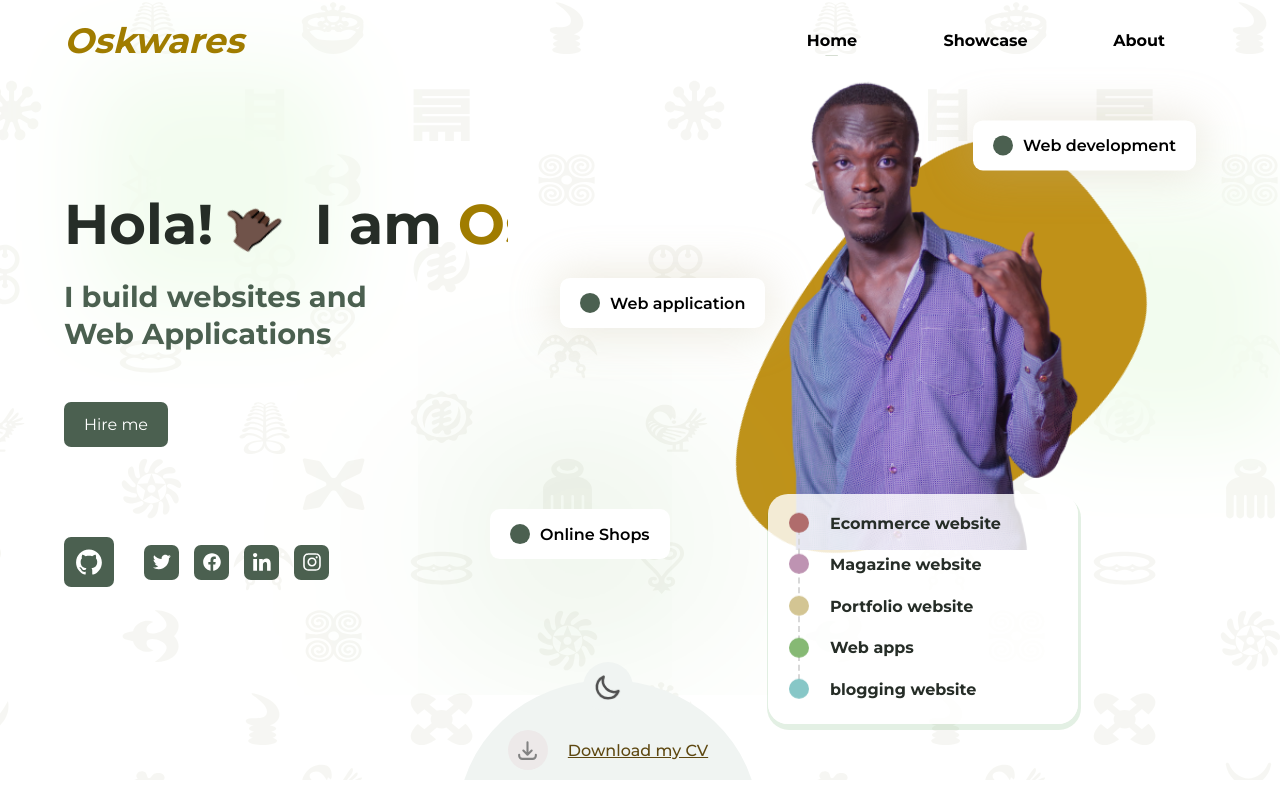
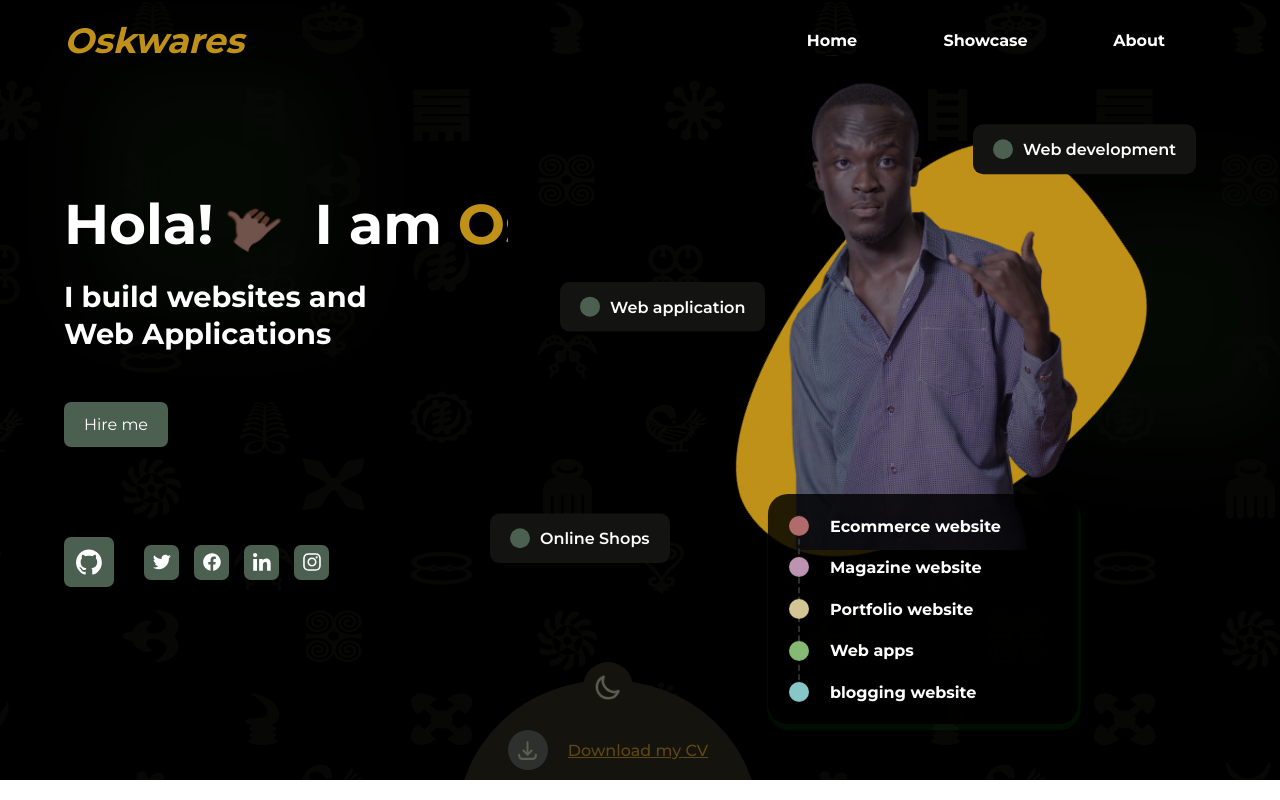
Before and after one commit to Kwameowusu/oskwares, a Next.js app: page / in a window 1280 px wide. Built offline with nearby package versions, Linux system fonts and the light colour scheme.

Commit message:
oskwares

```diff
--- a/interface/components/home/HeroSection.js
+++ b/interface/components/home/HeroSection.js
@@ -26,7 +26,7 @@ const HeroSection = () => {
 
 	const route = useRouter();
 	const active = {
-		backgroundColor: "#ffffff",
+		backgroundColor: " var(--backgroundColor)",
 		paddingLeft: "10px",
 		fontWeight: "700",
 	};
@@ -66,7 +66,7 @@ const HeroSection = () => {
 									<button className="herosection-navbar-menu-button">
 										<DotsHorizonIcons
 											style={{
-												color: "#828282",
+												color: "var(--faintTextColor)",
 												fontSize: "18px",
 											}}
 										/>
@@ -281,7 +281,7 @@ const HeroSection = () => {
 									<MoonIcon
 										className="moon"
 										style={{
-											color: "#4F4F4F",
+											color: "var(--faintTextColor)",
 											fontSize: "30px",
 										}}
 									/>
@@ -291,7 +291,7 @@ const HeroSection = () => {
 										{" "}
 										<DownloadIcon
 											style={{
-												color: "#828282",
+												color: "var(--faintTextColor)",
 												fontSize: "25px",
 											}}
 										/>{" "}
--- a/interface/components/overlays/AboutOverlay.js
+++ b/interface/components/overlays/AboutOverlay.js
@@ -28,7 +28,7 @@ const AboutOverlay = () => {
 								className="overlay-close-container">
 								<TimesIcon
 									style={{
-										color: "#4F4F4F",
+										color: "var(--faintTextColor)",
 										fontSize: "25px",
 									}}
 								/>
--- a/interface/lib/utils/AnimateTransition.js
+++ b/interface/lib/utils/AnimateTransition.js
@@ -45,7 +45,7 @@ console.log(detailsError)
 					`${ExitAnimate}`
 				);
 				nodeRef.current.classList.add("promptHideAnimate");
-			}, Number(timeOut) * 0.40);
+			}, Number(timeOut) * 0.80);
 			return () => clearTimeout(timer);
 
 
@@ -58,7 +58,7 @@ console.log(detailsError)
 				nodeRef.current.classList.remove(`promptShowAnimate`);
 				nodeRef.current.classList.remove(`${ExitAnimate}`);
 				nodeRef.current.classList.add("promptHideAnimate");
-			}, Number(timeOut) * 0.40);
+			}, Number(timeOut) * 0.80);
 			return () => clearTimeout(timer);
 		}
 	}, [
--- a/pages/_app.js
+++ b/pages/_app.js
@@ -7,6 +7,7 @@ import "../styles/overlay/AboutOverlay.css";
 import "../styles/projects/ProjectScreen.css";
 
 function MyApp({ Component, pageProps }) {
+
 	return (
 		<>
 			<ThemeProvider>
--- a/pages/index.js
+++ b/pages/index.js
@@ -5,6 +5,7 @@ import Head from "next/head";
 
 
 export default function Home() {
+
   return (
 		<>
 			<Head>
--- a/styles/global/globals.css
+++ b/styles/global/globals.css
@@ -14,48 +14,83 @@
     font-family: "Montserrat", sans-serif;
     -webkit-tap-highlight-color: transparent;
 
-    --pillSmallBorderRadius: 20px;
-    --pillBigBorderRadius: 40px;
+
+    /* outline: 1px solid red; */
+
+    --whiteColor: white;
+
+    --firstBrandColor: #4B6050;
+    --secondBrandColor: #c09118;
+
     --minborderRadius: 6px;
-    --bigBorderRadius: 10px;
-    --textColorDark: #0a142f;
-    --textColorLight: #fbffd1;
-    --textColorLight2: #c3c3c2;
-    --textColorLight3: #ffffff;
+    --bigBorderRadius: 20px;
+    --roundBorderRadius: 50%;
 
-    --thinBorderBlack: rgb(192, 192, 192);
-    --wideBoxShadow: 4px 4px 20px 2px rgb(190, 192, 193);
-    /* outline: 1px solid red; */
+    --grey: #2e302e;
 }
 
 .light {
 
-    --pillSmallBorderRadius: 20px;
-    --pillBigBorderRadius: 40px;
-    --minborderRadius: 6px;
-    --bigBorderRadius: 10px;
-    --textColorDark: #0a142f;
-    --textColorLight: #fbffd1;
-    --textColorLight2: #c3c3c2;
-    --textColorLight3: #ffffff;
+    --deepTextColor: #262d27;
 
-    --thinBorderBlack: rgb(192, 192, 192);
+    --faintTextColor: #5c5c51;
+    --firstbrandColTextColor: #4B6050;
+
+    --firstBrandColor: #4B6050;
+    --secondBrandColor: #c09118;
+    --darkersecondBrandColor: #5E4812;
+
+    --iconCircle: #eaede9;
+    --servBackgroundColor: hsla(0, 0%, 100%, 0.82);
+    --backgroundColor: white;
+    --SecondBackgroundColor: rgb(255, 255, 255);
+    --transparentBackgroundColor: rgba(255, 255, 255, 0.86);
+    --deepbackground: #F0F4F2;
+    --dropDownBackgroundColor: rgba(231, 229, 219, 0.951);
+
+
+    --thinBorderColor: rgb(192, 192, 192);
+    --tagBoxShadow1: 0px 0px 45px 6px rgba(190, 181, 147, 0.28);
+    --tagBoxShadow2: 0px 4px 218px #86B974;
+    --tagBoxShadow3: 0px 0px 45px 6px rgba(190, 181, 147, 0.28);
+
     --wideBoxShadow: 4px 4px 20px 2px rgb(190, 192, 193);
+    --CardBoxShadow: 0 1px 4px -2px rgb(119, 128, 119),
+        inset 0 1px 0 rgba(210, 228, 207, 0.838);
+    --imageFilter:            filter: saturate(0.6) brightness(0.6) ;
+
     /* outline: 1px solid red; */
+    /* --textColorDark: #0a142f;
+        --textColorLight: #fbffd1;
+        --textColorLight2: #c3c3c2;
+        --textColorLight3: #ffffff; */
 }
 
 .dark {
-    --pillSmallBorderRadius: 20px;
-    --pillBigBorderRadius: 40px;
-    --minborderRadius: 6px;
-    --bigBorderRadius: 10px;
-    --textColorDark: #0a142f;
-    --textColorLight: #fbffd1;
-    --textColorLight2: #c3c3c2;
-    --textColorLight3: #ffffff;
+    --deepTextColor: #ffffff;
 
-    --thinBorderBlack: rgb(192, 192, 192);
-    --wideBoxShadow: 4px 4px 20px 2px rgb(190, 192, 193);
+    --faintTextColor: #5c5c51;
+    --firstBrandColTextColor: #ffffff;
+
+    --firstBrandColor: #4B6050;
+    --secondBrandColor: #c09118;
+    --darkersecondBrandColor: #5E4812;
+
+    --iconCircle: #2e302e;
+    --servBackgroundColor: hsla(0, 0%, 0%, 0.82);
+    --backgroundColor: rgb(0, 0, 0);
+    --SecondBackgroundColor: rgb(19, 19, 18);
+    --deepbackground: #14130D;
+    --transparentBackgroundColor: rgba(0, 0, 0, 0.96);
+    --dropDownBackgroundColor: rgba(15, 16, 13, 0.993);
+
+    --thinBorderColor: rgb(44, 47, 44);
+    --tagBoxShadow1: 0px 0px 45px 6px rgba(190, 181, 147, 0);
+    --tagBoxShadow2: 0px 4px 218px #86b97400;
+    --tagBoxShadow3: 0px 0px 45px 6px rgba(190, 181, 147, 0);
+    --wideBoxShadow: 4px 4px 20px 2px rgb(9, 9, 9);
+    --CardBoxShadow: 0 1px 4px -2px rgb(30, 31, 30),
+        inset 0 1px 0 rgba(28, 30, 27, 0.838);
     /* outline: 1px solid red; */
 }
 
--- a/styles/home/HeroSection.css
+++ b/styles/home/HeroSection.css
@@ -8,13 +8,13 @@
     height: 780px;
     position: relative;
     max-width: 1440px;
-
+    background-color: var(--backgroundColor);
 }
 
 .herosection-wrapper::after {
     position: absolute;
     content: '';
-    background-color: rgba(255, 255, 255, 0.9);
+    background-color: var(--transparentBackgroundColor);
     display: grid;
     inset: 0;
 }
@@ -102,7 +102,7 @@
     font-size: 2.2rem;
     font-weight: bolder;
     font-style: italic;
-    color: #A07C00;
+    color: var(--secondBrandColor);
 
 }
 
@@ -133,7 +133,7 @@
 }
 
 .herosection-navbar-menu-button {
-    background-color: #d8ddd9;
+    background-color: var(--dropDownBackgroundColor);
     width: 35px;
     height: 30px;
     border-radius: 5px;
@@ -152,12 +152,11 @@
 .home-pages-routes-dropdown {
     position: absolute;
     width: 0px;
-    background: #dee1ca54;
-    backdrop-filter: blur(15px);
+    background: var(--dropDownBackgroundColor);
+    /* backdrop-filter: blur(15px); */
     display: block;
 
-    box-shadow: 0 1px 4px -2px rgb(119, 128, 119),
-        inset 0 1px 0 rgba(210, 228, 207, 0.838);
+    box-shadow: var(--CardBoxShadow);
     border-radius: 8px;
     align-items: center;
     justify-content: center;
@@ -177,7 +176,8 @@
 
 }
 
-.home-pages-routes-dropdown-container::before,.home-pages-routes-dropdown-container::after{
+.home-pages-routes-dropdown-container::before,
+.home-pages-routes-dropdown-container::after {
     content: '';
     position: absolute;
     right: 10px;
@@ -187,7 +187,7 @@
     display: inline-block;
 }
 
-.home-pages-routes-dropdown-container::after{
+.home-pages-routes-dropdown-container::after {
 
     /* border-style: solid;
     border-width: 20px;
@@ -195,7 +195,7 @@
     border-bottom-width: 15px;
     border-color: transparent #dee1ca89 transparent transparent; */
     border: 13px solid transparent;
-  border-bottom-color: #dee1ca89;
+    border-bottom-color: var(--dropDownBackgroundColor);
 }
 
 
@@ -209,12 +209,13 @@
     visibility: hidden;
 
 }
+
 .home-pages-routes-inner-name-wrapper2::before {
     content: '';
     height: 23px;
     border-radius: 50px;
     width: 5px;
-    background-color: #4B6050;
+    background-color: var(--firstBrandColor);
     position: absolute;
     left: 9px;
     /* z-index: 100; */
@@ -225,7 +226,7 @@
     height: 80%;
     border-radius: 5px;
     width: 90%;
-    /* background-color: #ffffff; */
+    /* background-color:; */
     display: flex;
     align-items: center;
 
@@ -234,7 +235,7 @@
 
 
 .home-pages-routes-dropdown p {
-    color: var(--textColorDark);
+    color: var(--deepTextColor);
     -webkit-transition: all 0.25s ease-in-out;
     transition: all 0.25s ease-in-out;
     padding-left: 7px;
@@ -242,7 +243,7 @@
 }
 
 .home-pages-routes-dropdown a {
-    color: var(--textColorDark);
+    color: var(--deepTextColor);
     -webkit-transition: all 0.25s ease-in-out;
     transition: all 0.25s ease-in-out;
     padding-left: 7px;
@@ -262,7 +263,7 @@
     visibility: visible;
 }
 
-.herosection-navbar-menu-button-container:hover .home-pages-routes-dropdown .home-pages-routes-dropdown-container > .home-pages-routes-inner-name-wrapper {
+.herosection-navbar-menu-button-container:hover .home-pages-routes-dropdown .home-pages-routes-dropdown-container>.home-pages-routes-inner-name-wrapper {
     transition: height 230ms linear;
     height: 60px;
     visibility: visible;
@@ -300,6 +301,7 @@
     border-radius: 5px;
     position: relative;
     transition: all 300ms ease-in-out;
+    color: var(--deepTextColor);
 }
 
 .herosection-nav-button-link:hover {
@@ -310,7 +312,7 @@
     content: '';
     height: 3px;
     width: 90%;
-    background-color: #1a470d;
+    background-color: var(--firstBrandColor);
     position: absolute;
     border-radius: 100px;
     margin-top: 30px;
@@ -361,7 +363,7 @@
 
 .herosection-content-heading {
     font-size: 3.5rem;
-    color: #262D27;
+    color: var(--deepTextColor);
     white-space: nowrap;
     overflow: hidden;
     padding-right: 5px;
@@ -373,7 +375,7 @@
 }
 
 .herosection-content-heading strong {
-    color: #A07C00;
+    color: var(--secondBrandColor);
 
 }
 
@@ -429,7 +431,7 @@
 .herosection-content-heading-details {
     font-size: 1.8rem;
     font-weight: 700;
-    color: #4B6050;
+    color: var(--firstBrandColTextColor);
     margin-top: 20px;
     line-height: 37px;
 
@@ -443,7 +445,7 @@
 .herosection-content-calltopaction-wrapper button {
     height: 45px;
     border-radius: 7px;
-    background-color: #4B6050;
+    background-color: var(--firstBrandColor);
     color: white;
     padding-left: 20px;
     padding-right: 20px;
@@ -464,7 +466,7 @@
     height: 50px;
     width: 50px;
     border-radius: 7px;
-    background-color: #4B6050;
+    background-color: var(--firstBrandColor);
     color: white;
     border: none;
     outline: none;
@@ -483,7 +485,7 @@
     height: 35px;
     width: 35px;
     border-radius: 7px;
-    background-color: #4B6050;
+    background-color: var(--firstBrandColor);
     color: white;
     border: none;
     outline: none;
@@ -508,7 +510,7 @@
     margin-top: 50px;
     margin-left: 20px;
     transform: rotate(32deg);
-    animation: mymove 1.5s ease-in-out infinite alternate;
+    animation: mymove 1s ease-in-out infinite alternate;
 
 }
 
@@ -531,13 +533,15 @@
 
 .herosection-content-image-container img {
     top: -20px !important;
+            filter: saturate(0.6) brightness(0.6) ;
+
 }
 
 .herosection-content-image-services {
     width: 310px;
     height: 230px;
-    /* background-color: rgba(255, 255, 255, 0.922); */
-    background-color: hsla(0, 0%, 100%, 0.82);
+
+    background-color: var(--servBackgroundColor);
     /* backdrop-filter: blur(15px); */
     z-index: 100;
     border-radius: 20px;
@@ -586,9 +590,9 @@
     position: absolute;
     width: 10px;
     height: 70%;
-    border-left: 2px dashed #D8D8D8;
+    border-left: 2px dashed var(--thinBorderColor);
     z-index: -1;
-    /* background-color: #4B6050; */
+    /* background-color: var(--firstBrandColor); */
     margin-left: 10px;
 
 }
@@ -598,7 +602,7 @@
     height: 20px;
     border-radius: 50%;
     background-color: #B06C6C;
-    animation: mymove2 1.5s ease-in-out infinite alternate;
+    animation: mymove2 1s ease-in-out infinite alternate;
 
 }
 
@@ -607,7 +611,7 @@
     height: 20px;
     border-radius: 50%;
     background-color: #BE93B2;
-    animation: mymove2 1.5s ease-in-out infinite alternate;
+    animation: mymove2 1s ease-in-out infinite alternate;
 }
 
 .herosection-content-image-services-dot-wrapper .dot3 {
@@ -615,7 +619,7 @@
     height: 20px;
     border-radius: 50%;
     background-color: #D3C593;
-    animation: mymove2 1.5s ease-in-out infinite alternate;
+    animation: mymove2 1s ease-in-out infinite alternate;
 }
 
 .herosection-content-image-services-dot-wrapper .dot4 {
@@ -623,7 +627,7 @@
     height: 20px;
     border-radius: 50%;
     background-color: #86B974;
-    animation: mymove2 1.5s ease-in-out infinite alternate;
+    animation: mymove2 1s ease-in-out infinite alternate;
 }
 
 .herosection-content-image-services-dot-wrapper .dot5 {
@@ -631,20 +635,20 @@
     height: 20px;
     border-radius: 50%;
     background-color: #87C7C7;
-    animation: mymove2 1.5s ease-in-out infinite alternate;
+    animation: mymove2 1s ease-in-out infinite alternate;
 }
 
 .herosection-content-image-service-text-wrapper {
     width: 80%;
     height: 100%;
-    color: #262D27;
+    color: var(--deepTextColor);
     display: flex;
     /* align-items: center; */
     justify-content: space-evenly;
     flex-direction: column;
     font-weight: bold;
     font-size: 1rem;
-    animation: mymove2 1.5s ease-in-out infinite alternate;
+    animation: mymove2 1s ease-in-out infinite alternate;
 }
 
 
@@ -654,14 +658,14 @@
     padding-top: 15px;
     padding-bottom: 15px;
     position: absolute;
-    background-color: white;
+    background-color: var(--SecondBackgroundColor);
     border-radius: 10px;
-    box-shadow: 0px 0px 45px 6px rgba(190, 181, 147, 0.28);
+    box-shadow: var(--tagBoxShadow1);
     right: 20px;
     top: 40px;
     display: flex;
     align-items: center;
-    animation: mymove2 1.5s ease-in-out infinite 300ms alternate;
+    animation: mymove2 1s ease-in-out infinite 300ms alternate;
 }
 
 
@@ -672,6 +676,7 @@
     padding-left: 10px;
     font-weight: 600;
     font-size: 1rem;
+    color: var(--deepTextColor);
 
 }
 
@@ -681,14 +686,14 @@
     padding-top: 15px;
     padding-bottom: 15px;
     position: absolute;
-    background-color: white;
+    background-color: var(--SecondBackgroundColor);
     border-radius: 10px;
-    box-shadow: 0px 4px 218px #86B974;
+    box-shadow: var(----tagBoxShadow2);
     left: -150px;
     top: 430px;
     display: flex;
     align-items: center;
-    animation: mymove2 1.5s ease-in-out infinite 200ms alternate;
+    animation: mymove2 1s ease-in-out infinite 200ms alternate;
 
 }
 
@@ -698,21 +703,21 @@
     padding-top: 15px;
     padding-bottom: 15px;
     position: absolute;
-    background-color: white;
+    background-color: var(--SecondBackgroundColor);
     border-radius: 10px;
-    box-shadow: 0px 0px 45px 6px rgba(190, 181, 147, 0.28);
+    box-shadow: var(----tagBoxShadow3);
     left: -80px;
     top: 200px;
     display: flex;
     align-items: center;
-    animation: mymove2 1.5s ease-in-out infinite 100ms alternate;
+    animation: mymove2 1s ease-in-out infinite 100ms alternate;
 
 }
 
 .herosection-content-image-tag-dot {
     height: 20px;
     width: 20px;
-    background-color: #4B6050;
+    background-color: var(--firstBrandColor);
     border-radius: 50%;
 }
 
@@ -730,7 +735,7 @@
     width: 300px;
     height: 280px;
     border-radius: 50%;
-    background-color: #F0F4F2;
+    background-color: var(--deepbackground);
     position: relative;
     display: flex;
     /* align-items: center; */
@@ -757,11 +762,11 @@
     display: flex;
     align-items: center;
     justify-content: center;
-    background-color: #EDE9E9;
+    background-color: var(--iconCircle);
 }
 
 .herosection-content-cv-theme-container p {
-    color: #5E4812;
+    color: var(--darkersecondBrandColor);
     text-decoration: underline;
     padding-left: 20px;
 }
@@ -775,6 +780,7 @@
     border-radius: 50%;
     display: grid;
     place-items: center;
+    background-color: var(--deepbackground);
 }
 
 @media screen and (max-width:1100px) {
@@ -834,7 +840,6 @@
     .herosection-content-image-services {
         width: 280px;
         height: 210px;
-
         z-index: 100;
         border-radius: 20px;
         position: absolute;
@@ -870,11 +875,7 @@
 
     }
 
-    .herosection-wrapper::after {
 
-        background-color: rgba(255, 255, 255, 0.802);
-
-    }
 
     .herosection-adinkra-background {
         flex-direction: column;
--- a/styles/home/HomeScreen.css
+++ b/styles/home/HomeScreen.css
@@ -1,6 +1,6 @@
 .homescreen-wrapper{
     display: grid;
     grid-template-columns: auto;
-    /* background-color: #F0F4F2; */
+    background-color: var(--backgroundColor);
     justify-content: center;
 }
```
Also changed, not shown: interface/lib/contextapis/ThemeProvider.js (+17 -9 lines), pages/_document.js (added, +38 -0 lines), styles/overlay/AboutOverlay.css (+12 -14 lines). Lines whose indentation alone changed are shown as unchanged.
